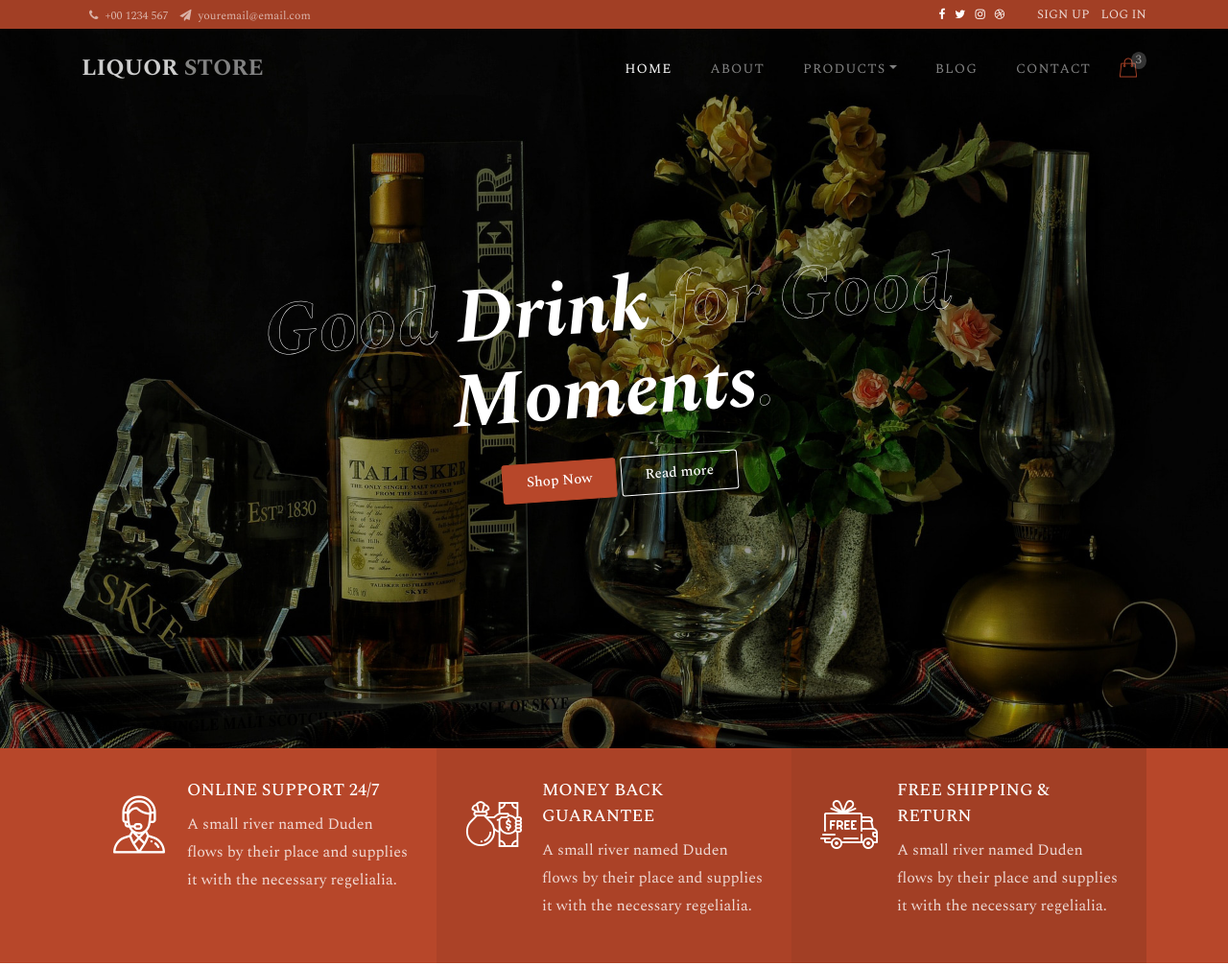
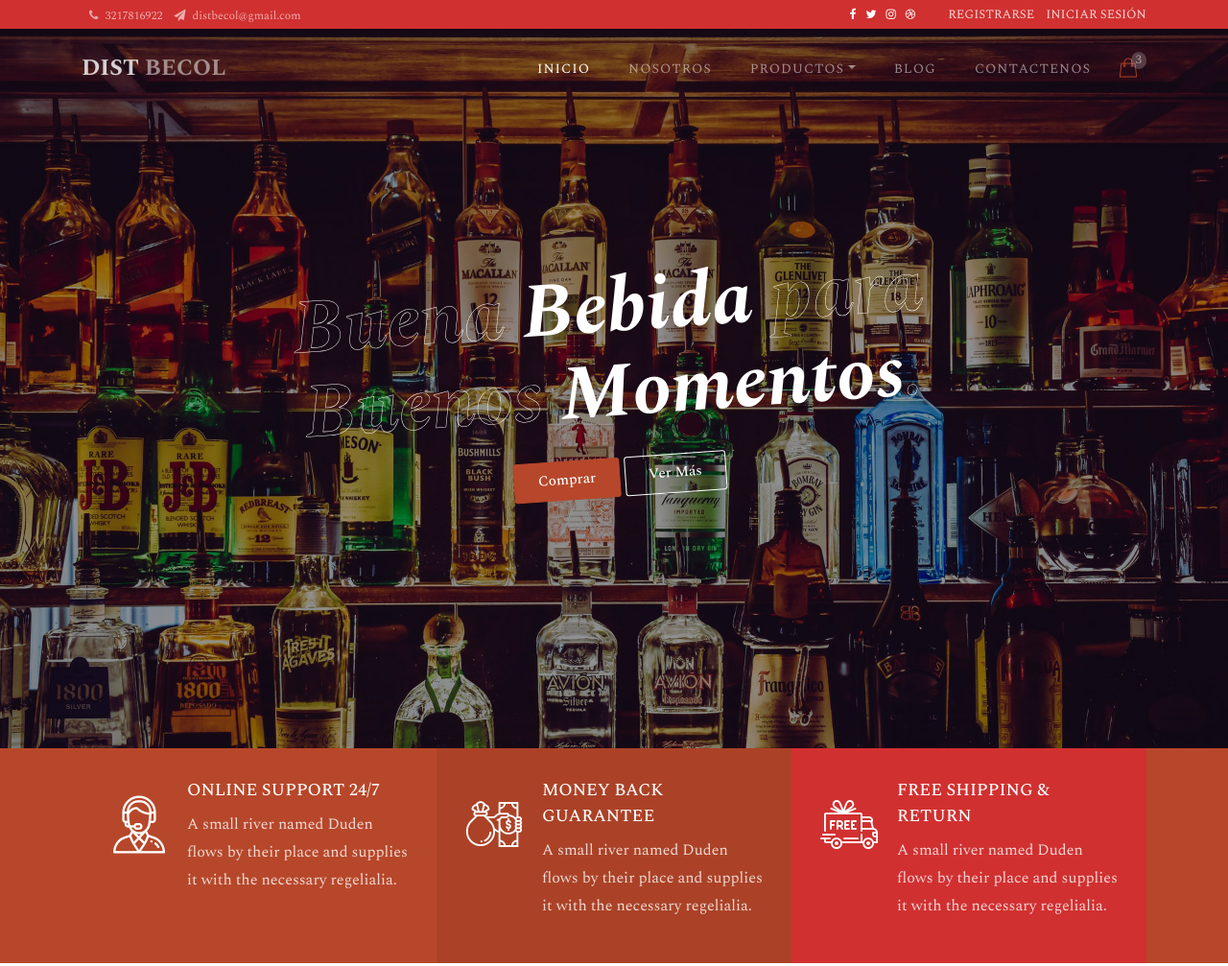
Before and after one commit to AlejoGomez1702/DistBecol, a plain HTML site: page index.html in a window 1280 px wide. Shown: the top 1007 px of the page at 96% size. Drawn offline with nearby package versions, Linux system fonts and the light colour scheme; some packages are replaced by stand-ins of ours; no server answers; files whose address does not match are found by name.

Commit message:
Iniciando con la paginita

```diff
--- a/index.html
+++ b/index.html
@@ -1,7 +1,7 @@
 <!DOCTYPE html>
-<html lang="en">
+<html lang="es">
   <head>
-    <title>Liquor Store - Free Bootstrap 4 Template by Colorlib</title>
+    <title>DistBecol</title>
     <meta charset="utf-8">
     <meta name="viewport" content="width=device-width, initial-scale=1, shrink-to-fit=no">
 
@@ -25,8 +25,8 @@
 				<div class="row">
 					<div class="col-md-6 d-flex align-items-center">
 						<p class="mb-0 phone pl-md-2">
-							<a href="#" class="mr-2"><span class="fa fa-phone mr-1"></span> +00 1234 567</a>
-							<a href="#"><span class="fa fa-paper-plane mr-1"></span> youremail@email.com</a>
+							<a href="#" class="mr-2"><span class="fa fa-phone mr-1"></span> 3217816922</a>
+							<a href="#"><span class="fa fa-paper-plane mr-1"></span> distbecol@gmail.com</a>
 						</p>
 					</div>
 					<div class="col-md-6 d-flex justify-content-md-end">
@@ -39,7 +39,7 @@
 			    		</p>
 		        </div>
 		        <div class="reg">
-		        	<p class="mb-0"><a href="#" class="mr-2">Sign Up</a> <a href="#">Log In</a></p>
+		        	<p class="mb-0"><a href="#" class="mr-2">Registrarse</a> <a href="#">Iniciar Sesión</a></p>
 		        </div>
 					</div>
 				</div>
@@ -48,7 +48,7 @@
 
 	  <nav class="navbar navbar-expand-lg navbar-dark ftco_navbar bg-dark ftco-navbar-light" id="ftco-navbar">
 	    <div class="container">
-	      <a class="navbar-brand" href="index.html">Liquor <span>store</span></a>
+	      <a class="navbar-brand" href="index.html">Dist <span>Becol</span></a>
 	      <div class="order-lg-last btn-group">
           <a href="#" class="btn-cart dropdown-toggle dropdown-toggle-split" data-toggle="dropdown" aria-haspopup="true" aria-expanded="false">
           	<span class="flaticon-shopping-bag"></span>
@@ -89,33 +89,33 @@
 
 	      <div class="collapse navbar-collapse" id="ftco-nav">
 	        <ul class="navbar-nav ml-auto">
-	          <li class="nav-item active"><a href="index.html" class="nav-link">Home</a></li>
-	          <li class="nav-item"><a href="about.html" class="nav-link">About</a></li>
+	          <li class="nav-item active"><a href="index.html" class="nav-link">Inicio</a></li>
+	          <li class="nav-item"><a href="about.html" class="nav-link">Nosotros</a></li>
 	          <li class="nav-item dropdown">
-              <a class="nav-link dropdown-toggle" href="#" id="dropdown04" data-toggle="dropdown" aria-haspopup="true" aria-expanded="false">Products</a>
+              <a class="nav-link dropdown-toggle" href="#" id="dropdown04" data-toggle="dropdown" aria-haspopup="true" aria-expanded="false">Productos</a>
               <div class="dropdown-menu" aria-labelledby="dropdown04">
-              	<a class="dropdown-item" href="product.html">Products</a>
+              	<a class="dropdown-item" href="product.html">Productos</a>
                 <a class="dropdown-item" href="product-single.html">Single Product</a>
                 <a class="dropdown-item" href="cart.html">Cart</a>
                 <a class="dropdown-item" href="checkout.html">Checkout</a>
               </div>
             </li>
 	          <li class="nav-item"><a href="blog.html" class="nav-link">Blog</a></li>
-	          <li class="nav-item"><a href="contact.html" class="nav-link">Contact</a></li>
+	          <li class="nav-item"><a href="contact.html" class="nav-link">Contactenos</a></li>
 	        </ul>
 	      </div>
 	    </div>
 	  </nav>
     <!-- END nav -->
 
-    <div class="hero-wrap" style="background-image: url('images/bg_2.jpg');" data-stellar-background-ratio="0.5">
+    <div class="hero-wrap" style="background-image: url('images/bg_4.jpg');" data-stellar-background-ratio="0.5">
       <div class="overlay"></div>
       <div class="container">
         <div class="row no-gutters slider-text align-items-center justify-content-center">
           <div class="col-md-8 ftco-animate d-flex align-items-end">
           	<div class="text w-100 text-center">
-	            <h1 class="mb-4">Good <span>Drink</span> for Good <span>Moments</span>.</h1>
-	            <p><a href="#" class="btn btn-primary py-2 px-4">Shop Now</a> <a href="#" class="btn btn-white btn-outline-white py-2 px-4">Read more</a></p>
+	            <h1 class="mb-4">Buena <span>Bebida</span> para Buenos <span>Momentos</span>.</h1>
+	            <p><a href="#" class="btn btn-primary py-2 px-4">Comprar</a> <a href="#" class="btn btn-white btn-outline-white py-2 px-4">Ver Más</a></p>
             </div>
           </div>
         </div>
--- a/scss/style.scss
+++ b/scss/style.scss
@@ -7,7 +7,7 @@ $white: #fff;
 $black: #000000;
 // $darken: #3a4348;
 
-$primary: #b7472a;
+$primary: #D13030;
 $secondary: #01d28e;
 
 
@@ -927,7 +927,7 @@ h1, h2, h3, h4, h5,
 		background: transparent;
 		padding: 0 15px;
 	}
-	button,.form-control{;
+	button,.form-control{
 		height: 40px !important;
 		text-align: center;
 		border: 1px solid rgba(0,0,0,.1) !important;
```
Also changed, not shown: css/style.css, 1 other file.
